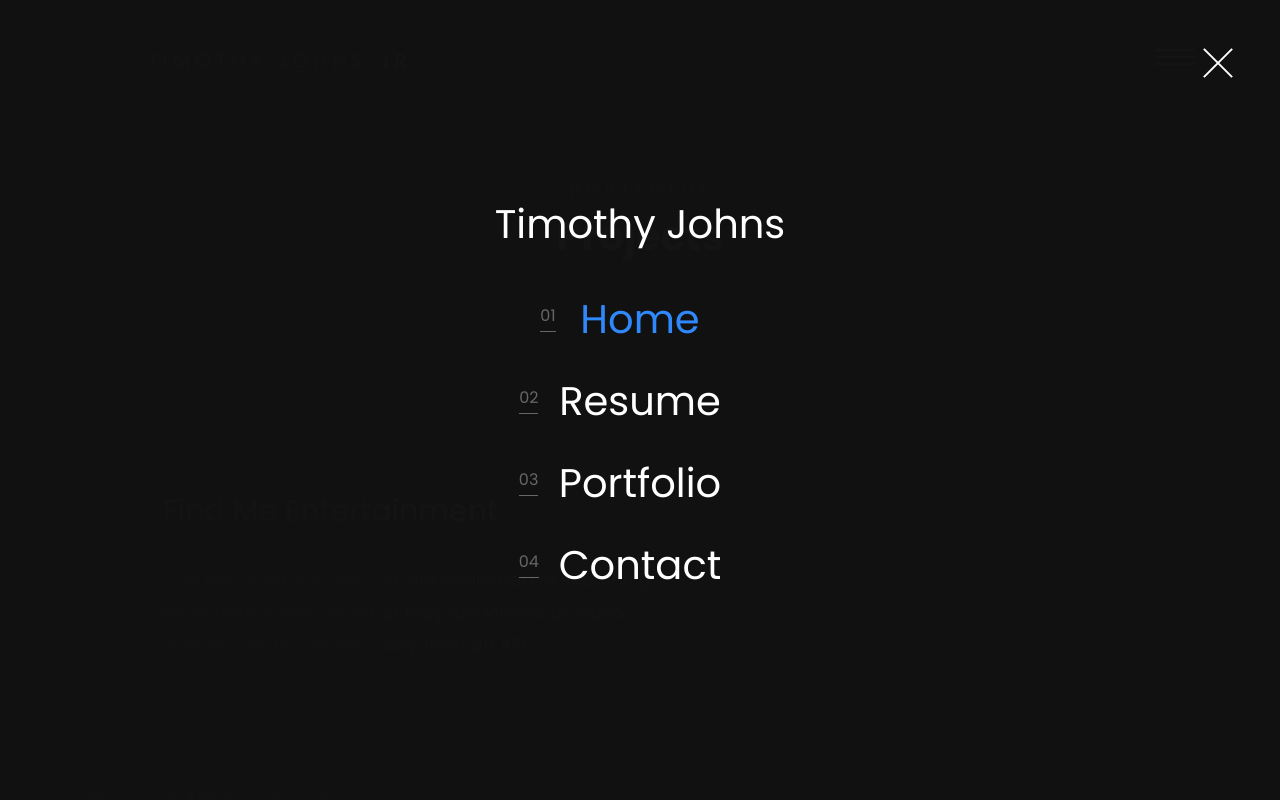
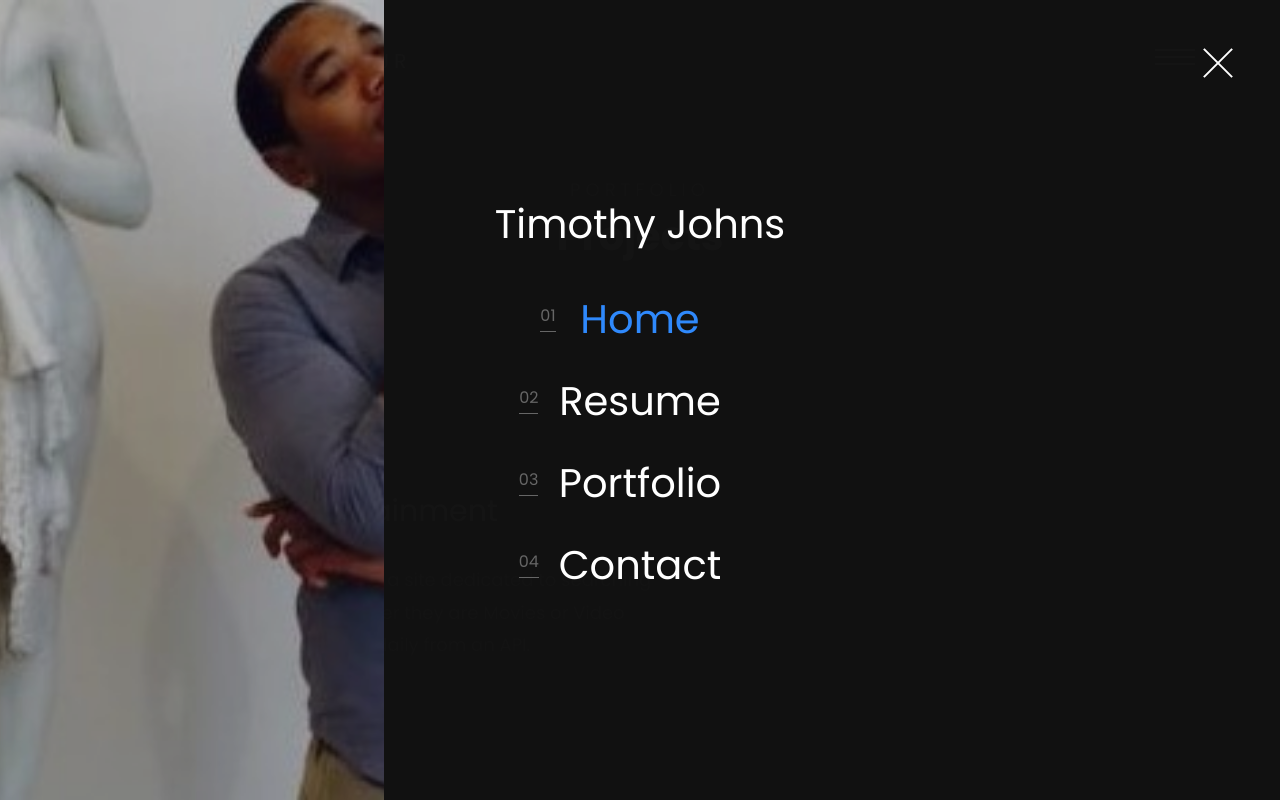
Before and after one commit to tjohns823/tjohns823.github.io, a plain HTML site: page portfolio.html in a window 1280 px wide. Both pictures are taken after a click on the link 1175 px from the left and 52 px from the top of the page. Drawn offline with nearby package versions, Linux system fonts and the light colour scheme; some packages are replaced by stand-ins of ours; no server answers; files whose address does not match are found by name.

Commit message:
changes img

```diff
--- a/portfolio.html
+++ b/portfolio.html
@@ -37,7 +37,7 @@
     <nav id="colorlib-main-nav" role="navigation">
       <a href="#" class="js-colorlib-nav-toggle colorlib-nav-toggle active"><i></i></a>
       <div class="js-fullheight colorlib-table">
-      	<div class="img" style="background-image: url(images\about_pic_tim.jpg);"></div>
+      	<div class="img" style="background-image: url(images/about_pic_tim.jpg);"></div>
         <div class="colorlib-table-cell js-fullheight">
           <div class="row no-gutters">
             <div class="col-md-12 text-center">
```
